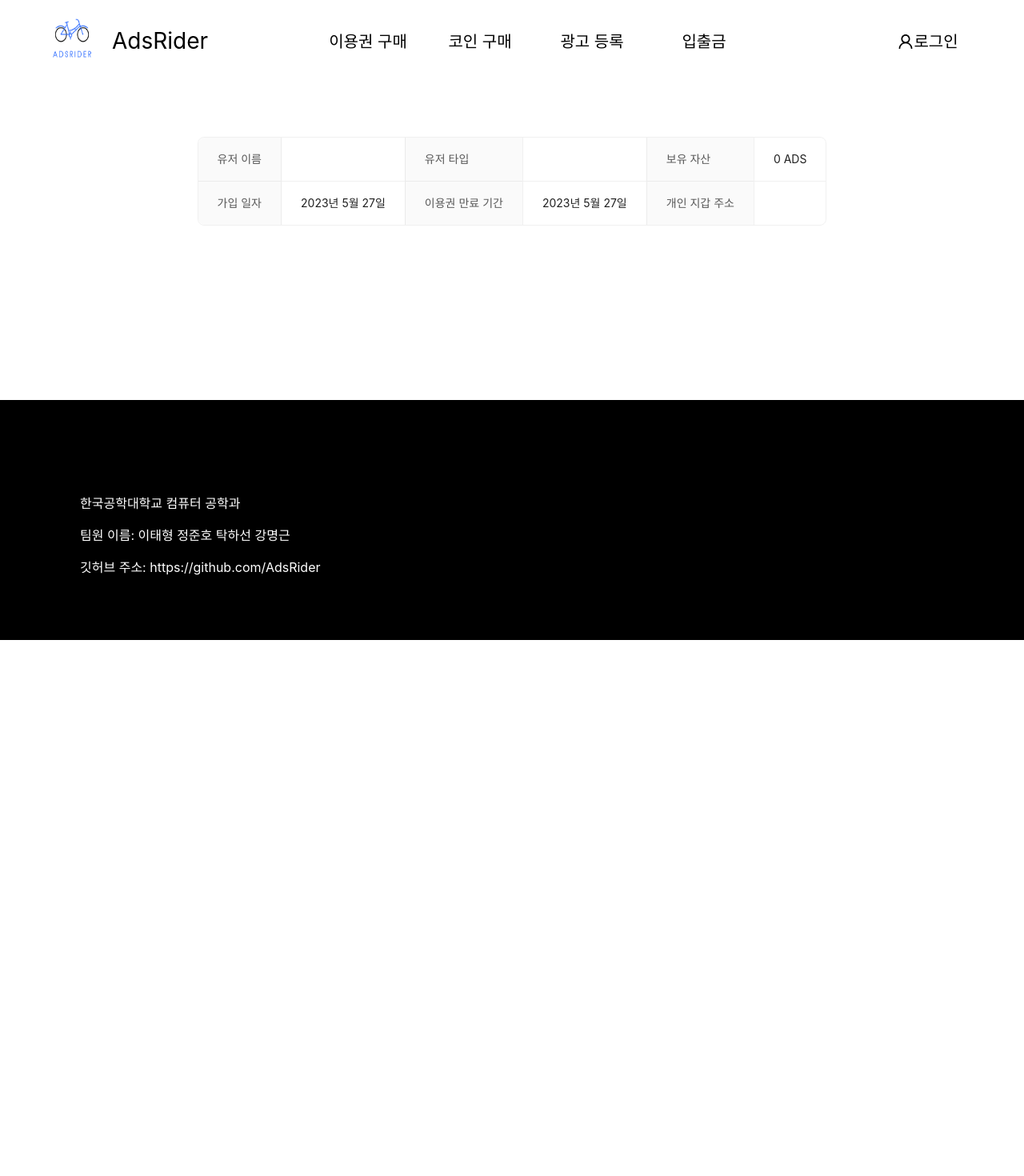
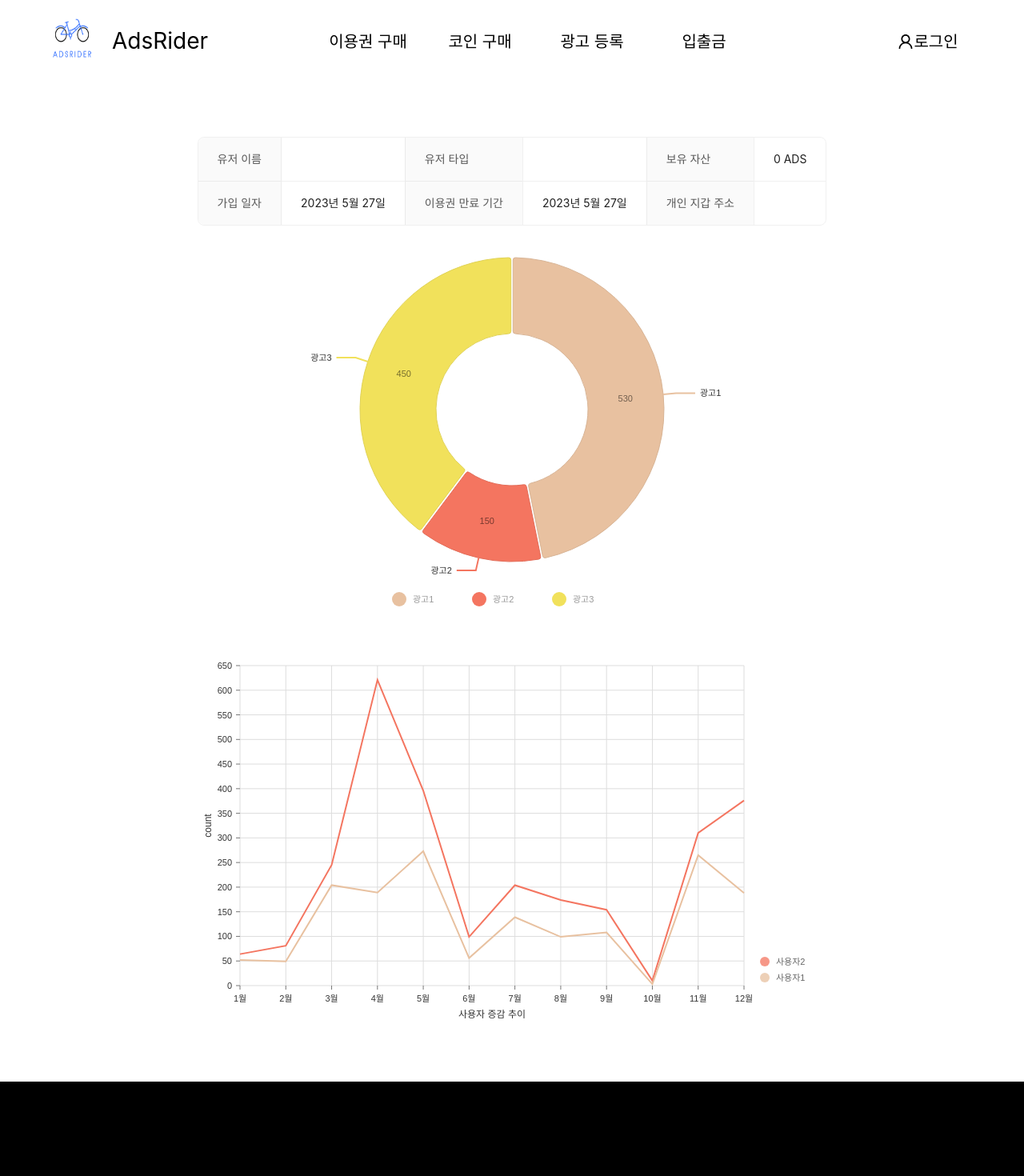
Before and after one commit to oni-nick/korthodox, a React (Create React App) app: page /mypage in a window 1280 px wide. Shown: the top 1470 px of the page at 80% size. Before the commit the page ends 800 px from the top, so only its background shows below. Built offline with nearby package versions, Linux system fonts and the light colour scheme; no server answers.

Commit message:
마이페이지에 막대, 파이 그래프 추가

```diff
--- a/package.json
+++ b/package.json
@@ -4,6 +4,9 @@
   "private": true,
   "dependencies": {
     "@ant-design/icons": "^5.0.1",
+    "@nivo/core": "^0.83.0",
+    "@nivo/line": "^0.83.0",
+    "@nivo/pie": "^0.83.0",
     "@testing-library/jest-dom": "^5.16.5",
     "@testing-library/react": "^13.4.0",
     "@testing-library/user-event": "^13.5.0",
--- /dev/null
+++ b/src/Main/Mypage/LineGraph.tsx
@@ -0,0 +1,84 @@
+import { ResponsiveLine } from '@nivo/line'
+
+interface LinePoint {
+    x : string,
+    y : number,
+}
+
+interface LineGraphData {
+    id: string,
+    color: string,
+    data : LinePoint[],
+}
+
+interface LineGraphProps {
+    data: LineGraphData[];
+}
+
+
+const LineGraph = ({ data }: LineGraphProps) => (
+    <ResponsiveLine
+        data={data}
+        margin={{ top: 50, right: 110, bottom: 50, left: 60 }}
+        xScale={{ type: 'point' }}
+        yScale={{
+            type: 'linear',
+            min: 'auto',
+            max: 'auto',
+            stacked: true,
+            reverse: false
+        }}
+        yFormat=" >-.2f"
+        axisTop={null}
+        axisRight={null}
+        axisBottom={{
+            tickSize: 5,
+            tickPadding: 5,
+            tickRotation: 0,
+            legend: '사용자 증감 추이',
+            legendOffset: 36,
+            legendPosition: 'middle'
+        }}
+        axisLeft={{
+            tickSize: 5,
+            tickPadding: 5,
+            tickRotation: 0,
+            legend: 'count',
+            legendOffset: -40,
+            legendPosition: 'middle'
+        }}
+        pointSize={10}
+        pointColor={{ theme: 'background' }}
+        pointBorderWidth={2}
+        pointBorderColor={{ from: 'serieColor' }}
+        pointLabelYOffset={-12}
+        useMesh={true}
+        legends={[
+            {
+                anchor: 'bottom-right',
+                direction: 'column',
+                justify: false,
+                translateX: 100,
+                translateY: 0,
+                itemsSpacing: 0,
+                itemDirection: 'left-to-right',
+                itemWidth: 80,
+                itemHeight: 20,
+                itemOpacity: 0.75,
+                symbolSize: 12,
+                symbolShape: 'circle',
+                symbolBorderColor: 'rgba(0, 0, 0, .5)',
+                effects: [
+                    {
+                        on: 'hover',
+                        style: {
+                            itemBackground: 'rgba(0, 0, 0, .03)',
+                            itemOpacity: 1
+                        }
+                    }
+                ]
+            }
+        ]}
+    />
+)
+export default LineGraph;
--- /dev/null
+++ b/src/Main/Mypage/PieGraph.tsx
@@ -0,0 +1,144 @@
+import { ResponsivePie } from '@nivo/pie'
+
+
+interface PieGraphData {
+    id: string,
+    label: string,
+    value: number,
+    color: string,
+}
+
+interface PieGraphProps {
+    data: PieGraphData[];
+}
+
+const PieGraph = ({ data }: PieGraphProps) => (
+    <ResponsivePie
+        data={data}
+        margin={{ top: 40, right: 80, bottom: 80, left: 80 }}
+        innerRadius={0.5}
+        padAngle={0.7}
+        cornerRadius={3}
+        activeOuterRadiusOffset={8}
+        borderWidth={1}
+        borderColor={{
+            from: 'color',
+            modifiers: [
+                [
+                    'darker',
+                    0.2
+                ]
+            ]
+        }}
+        arcLinkLabelsSkipAngle={10}
+        arcLinkLabelsTextColor="#333333"
+        arcLinkLabelsThickness={2}
+        arcLinkLabelsColor={{ from: 'color' }}
+        arcLabelsSkipAngle={10}
+        arcLabelsTextColor={{
+            from: 'color',
+            modifiers: [
+                [
+                    'darker',
+                    2
+                ]
+            ]
+        }}
+        defs={[
+            {
+                id: 'dots',
+                type: 'patternDots',
+                background: 'inherit',
+                color: 'rgba(255, 255, 255, 0.3)',
+                size: 4,
+                padding: 1,
+                stagger: true
+            },
+            {
+                id: 'lines',
+                type: 'patternLines',
+                background: 'inherit',
+                color: 'rgba(255, 255, 255, 0.3)',
+                rotation: -45,
+                lineWidth: 6,
+                spacing: 10
+            }
+        ]}
+        fill={[
+            {
+                match: {
+                    id: 'ruby'
+                },
+                id: 'dots'
+            },
+            {
+                match: {
+                    id: 'c'
+                },
+                id: 'dots'
+            },
+            {
+                match: {
+                    id: 'go'
+                },
+                id: 'dots'
+            },
+            {
+                match: {
+                    id: 'python'
+                },
+                id: 'dots'
+            },
+            {
+                match: {
+                    id: 'scala'
+                },
+                id: 'lines'
+            },
+            {
+                match: {
+                    id: 'lisp'
+                },
+                id: 'lines'
+            },
+            {
+                match: {
+                    id: 'elixir'
+                },
+                id: 'lines'
+            },
+            {
+                match: {
+                    id: 'javascript'
+                },
+                id: 'lines'
+            }
+        ]}
+        legends={[
+            {
+                anchor: 'bottom',
+                direction: 'row',
+                justify: false,
+                translateX: 0,
+                translateY: 56,
+                itemsSpacing: 0,
+                itemWidth: 100,
+                itemHeight: 18,
+                itemTextColor: '#999',
+                itemDirection: 'left-to-right',
+                itemOpacity: 1,
+                symbolSize: 18,
+                symbolShape: 'circle',
+                effects: [
+                    {
+                        on: 'hover',
+                        style: {
+                            itemTextColor: '#000'
+                        }
+                    }
+                ]
+            }
+        ]}
+    />
+)
+export default PieGraph;
--- /dev/null
+++ b/src/Main/Mypage/Styles.tsx
@@ -0,0 +1,13 @@
+import styled from "styled-components"
+
+export const MypageDiv = styled.div`
+  display : flex;
+  align-items : center;
+  flex-direction : column;
+  margin : 70px
+`
+
+export const GraphDiv = styled.div`
+    width : 800px;
+    height : 500px;
+`
--- /dev/null
+++ b/src/Main/Mypage/data.ts
@@ -0,0 +1,133 @@
+export const LineData =
+[
+    {
+      "id": "사용자1",
+      "color": "hsl(127, 70%, 50%)",
+      "data": [
+        {
+          "x": "1월",
+          "y": 52
+        },
+        {
+          "x": "2월",
+          "y": 49
+        },
+        {
+          "x": "3월",
+          "y": 204
+        },
+        {
+          "x": "4월",
+          "y": 189
+        },
+        {
+          "x": "5월",
+          "y": 273
+        },
+        {
+          "x": "6월",
+          "y": 56
+        },
+        {
+          "x": "7월",
+          "y": 139
+        },
+        {
+          "x": "8월",
+          "y": 99
+        },
+        {
+          "x": "9월",
+          "y": 108
+        },
+        {
+          "x": "10월",
+          "y": 3
+        },
+        {
+          "x": "11월",
+          "y": 265
+        },
+        {
+          "x": "12월",
+          "y": 188
+        }
+      ]
+    },
+    {
+      "id": "사용자2",
+      "color": "hsl(34, 30%, 10%)",
+      "data": [
+        {
+          "x": "1월",
+          "y": 12
+        },
+        {
+          "x": "2월",
+          "y": 32
+        },
+        {
+          "x": "3월",
+          "y": 41
+        },
+        {
+          "x": "4월",
+          "y": 432
+        },
+        {
+          "x": "5월",
+          "y": 123
+        },
+        {
+          "x": "6월",
+          "y": 43
+        },
+        {
+          "x": "7월",
+          "y": 65
+        },
+        {
+          "x": "8월",
+          "y": 75
+        },
+        {
+          "x": "9월",
+          "y": 46
+        },
+        {
+          "x": "10월",
+          "y": 7
+        },
+        {
+          "x": "11월",
+          "y": 45
+        },
+        {
+          "x": "12월",
+          "y": 188
+        }
+      ]
+    },
+  ];
+
+export const PieData =
+[
+    {
+      "id": "광고1",
+      "label": "광고1",
+      "value": 530,
+      "color": "hsl(6, 70%, 50%)"
+    },
+    {
+      "id": "광고2",
+      "label": "광고2",
+      "value": 150,
+      "color": "hsl(96, 70%, 50%)"
+    },
+    {
+      "id": "광고3",
+      "label": "광고3",
+      "value": 450,
+      "color": "hsl(96, 70%, 50%)"
+    },
+  ];
--- a/src/Main/Mypage.tsx
+++ b/src/Main/Mypage/index.tsx
@@ -1,10 +1,14 @@
 import { Descriptions, Table } from 'antd';
-import { useUserState, UserInfo } from '../context/user';
-import { Div, MypageDiv } from './Styles';
-import { dateConverter, UserBalance } from '../Utils';
+import { useUserState, UserInfo } from '../../context/user';
+import { MypageDiv, GraphDiv } from './Styles';
+import { dateConverter, UserBalance } from '../../Utils';
 import axios from 'axios';
 import { useEffect, useState } from 'react';
 import BigNumber from 'bignumber.js';
+import PieGraph from './PieGraph';
+import LineGraph from './LineGraph';
+import { PieData, LineData } from './data';
+
 
 function Mypage(){
     const user = useUserState();
@@ -31,6 +35,13 @@ function Mypage(){
                 <Descriptions.Item label="이용권 만료 기간">{dateConverter(new Date(user.expired_date))}</Descriptions.Item>
                 <Descriptions.Item label="개인 지갑 주소"> {user.address}</Descriptions.Item>
             </Descriptions>
+            <GraphDiv>
+                <PieGraph data={PieData}></PieGraph>
+            </GraphDiv>
+
+            <GraphDiv>
+                <LineGraph data={LineData}></LineGraph>
+            </GraphDiv>
         </MypageDiv>
     );
 }
--- a/src/Main/Styles.tsx
+++ b/src/Main/Styles.tsx
@@ -89,12 +89,6 @@ export const Div = styled.div`
   align-items : center;
   flex-direction : column;
 `
-export const MypageDiv = styled.div`
-  display : flex;
-  align-items : center;
-  flex-direction : column;
-  margin : 70px
-`
 export const Text2 = styled.h3`
     font-size : 14px;
     font-weight : normal;
```
Also changed, not shown: 1 other file (tests, documents, lock files or other folders).
